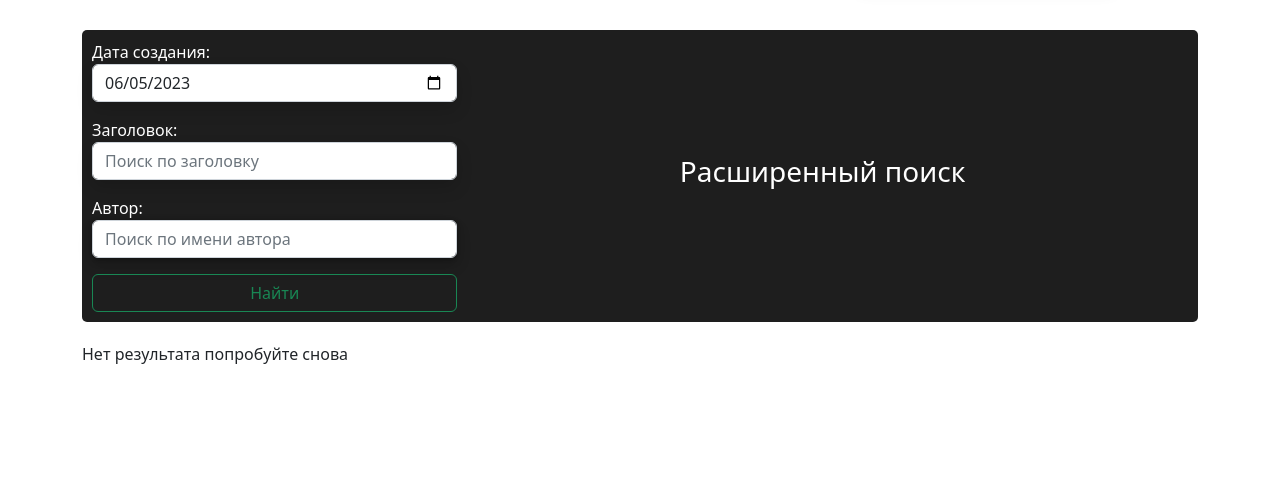
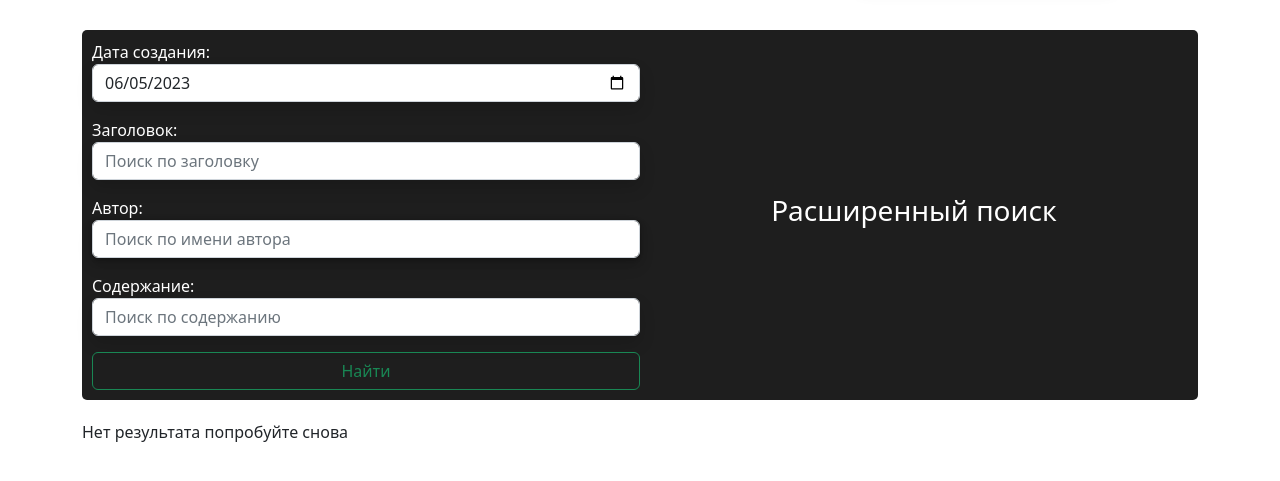
Before and after one commit to alex6236/moduleD4_homework, a Django app: page /search_site/ in a window 1280 px wide. Shown: the part 72-553 px from the top of the page. Run offline with Django 4.2, Linux system fonts and the light colour scheme; some libraries are stand-ins or nearby versions.

Commit message:
добавил форму текст

```diff
--- a/NewsPaper/news/forms.py
+++ b/NewsPaper/news/forms.py
@@ -18,6 +18,16 @@ class TitleFilterForm(forms.Form):
             'type': 'text',
             'name': 'title',
             'placeholder': 'Поиск по заголовку',
+            'class': 'shadow form-control me-2',
+        }), required=False)
+
+class TtextFilterForm(forms.Form):
+    text__iregex = forms.CharField(
+            label='Содержание',
+            widget=forms.TextInput(attrs={
+            'type': 'text',
+            'name': 'text',
+            'placeholder': 'Поиск по содержанию',
             'class': 'shadow form-control me-2',
         }), required=False)
 
--- a/NewsPaper/news/views.py
+++ b/NewsPaper/news/views.py
@@ -1,17 +1,14 @@
-from urllib import request
-# from django.shortcuts import render, redirect
+# from urllib import request
 from datetime import datetime, timezone
-# from django.views import View
 from django.views.generic import ListView, DetailView
 from django.core.paginator import Paginator
 from .models import Post, Author
 from django_filters.views import FilterView
 from .filters import PostFilter
-from .forms import DateFilterForm, TitleFilterForm, UsernameFilterForm, AddPostForm
+from .forms import DateFilterForm, TitleFilterForm, TtextFilterForm, UsernameFilterForm, AddPostForm
 # =========================
 from django.db.models import Q
 from django.views.generic.edit import CreateView, DeleteView, UpdateView
-# from django.urls import reverse_lazy
 
 class NewsList(ListView):
     model = Post
@@ -78,6 +75,7 @@ class PostSearch(FilterView):
         context['date'] = DateFilterForm(self.request.GET or None)
         context['title'] = TitleFilterForm(self.request.GET or None)
         context['username'] = UsernameFilterForm(self.request.GET or None)
+        context['text'] = TtextFilterForm(self.request.GET or None)
         return context
 
 
--- a/NewsPaper/templates/search_site.html
+++ b/NewsPaper/templates/search_site.html
@@ -5,15 +5,16 @@
 {% block content %}
 
   <div class="container header_top">
-    <div class="col-lg-4 header_search_form">
+    <div class="col-lg-6 header_search_form">
         <form id="search_form" action="{% url 'search_site' %}" method="GET">
             <p>{{ date }}</p>
             <p>{{ title }}</p>
             <p>{{ username }}</p>
+            <p>{{ text }}</p>
             <input id="search_btn" class="btn btn-outline-success" type="submit" value="Найти">
         </form>
     </div>
-    <div class="col-lg-8 header_search_title text-center">
+    <div class="col-lg-6 header_search_title text-center">
         <h3>Расширенный поиск</h3>
     </div>
 </div>
```
Also changed, not shown: NewsPaper/db.sqlite3.
